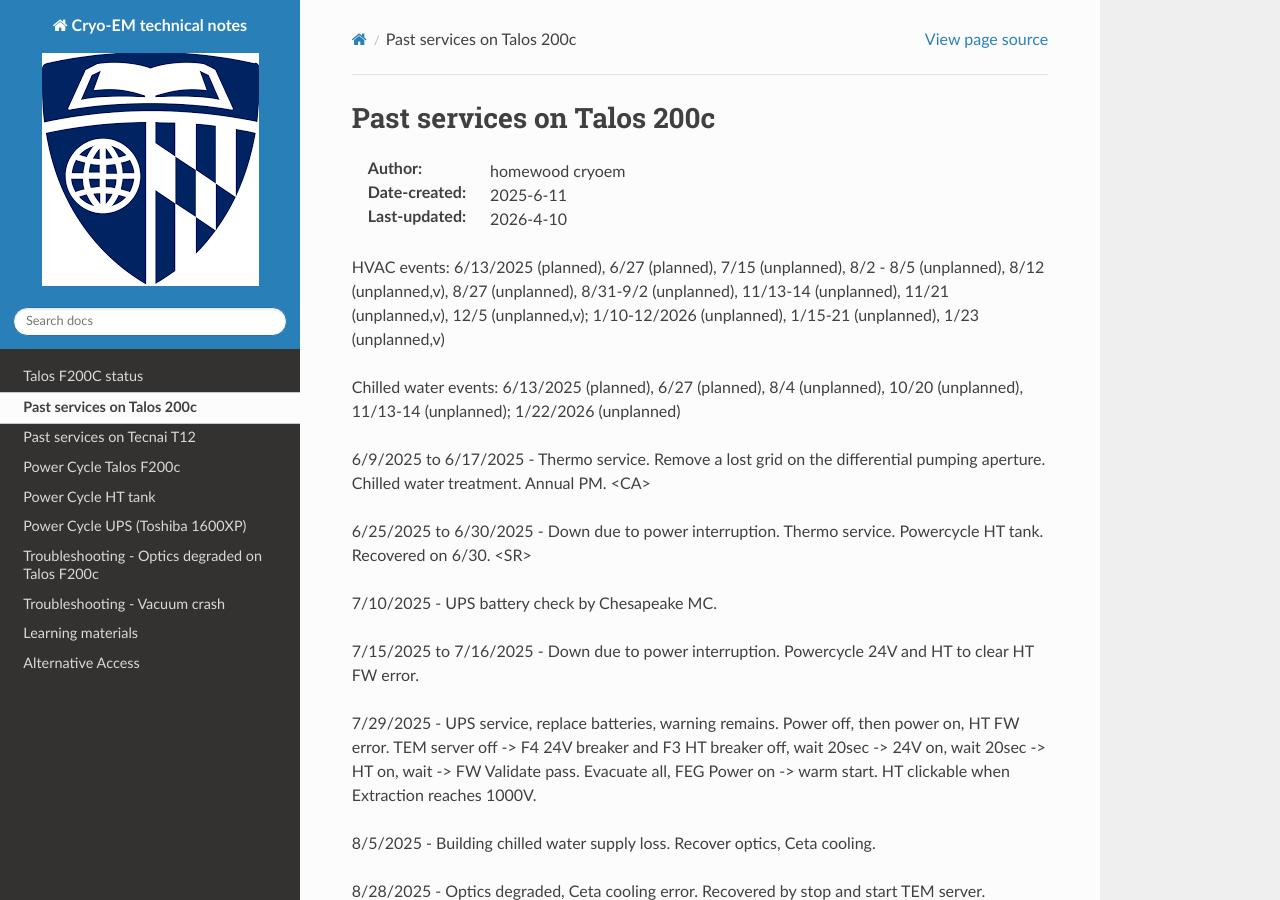
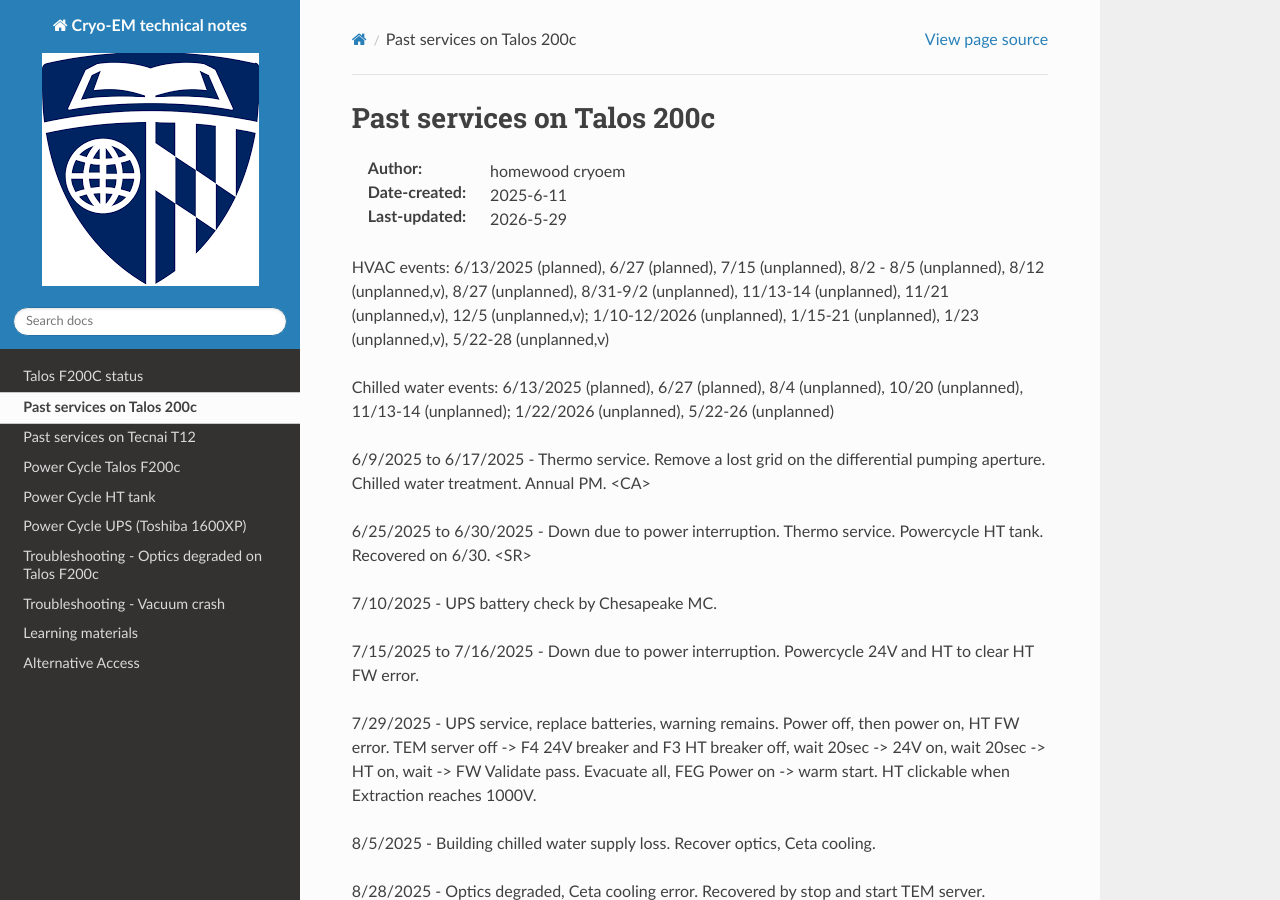
Before and after one commit to coherency224/hop-em, a Sphinx documentation site: the page built from docs/source/Past_services.rst, in a window 1280 px wide and 900 px high. Built offline with Sphinx 7.4.7 and the Read the Docs theme 3.1.0, drawn with Linux system fonts in a browser that asks for light colours; pages that are not in the unit, such as notebooks, are missing from menus; some of the changed text lies outside the part shown.

Commit message:
Update Past_services.rst

```diff
--- a/docs/source/Past_services.rst
+++ b/docs/source/Past_services.rst
@@ -5,11 +5,11 @@
 
 :Author: homewood cryoem
 :Date-created: 2025-6-11
-:Last-updated: 2026-4-10
+:Last-updated: 2026-5-29
 
-HVAC events: 6/13/2025 (planned), 6/27 (planned), 7/15 (unplanned), 8/2 - 8/5 (unplanned), 8/12 (unplanned,v), 8/27 (unplanned), 8/31-9/2 (unplanned), 11/13-14 (unplanned), 11/21 (unplanned,v), 12/5 (unplanned,v); 1/10-12/2026 (unplanned), 1/15-21 (unplanned), 1/23 (unplanned,v)
+HVAC events: 6/13/2025 (planned), 6/27 (planned), 7/15 (unplanned), 8/2 - 8/5 (unplanned), 8/12 (unplanned,v), 8/27 (unplanned), 8/31-9/2 (unplanned), 11/13-14 (unplanned), 11/21 (unplanned,v), 12/5 (unplanned,v); 1/10-12/2026 (unplanned), 1/15-21 (unplanned), 1/23 (unplanned,v), 5/22-28 (unplanned,v)
 
-Chilled water events: 6/13/2025 (planned), 6/27 (planned), 8/4 (unplanned), 10/20 (unplanned),  11/13-14 (unplanned); 1/22/2026 (unplanned)
+Chilled water events: 6/13/2025 (planned), 6/27 (planned), 8/4 (unplanned), 10/20 (unplanned),  11/13-14 (unplanned); 1/22/2026 (unplanned), 5/22-26 (unplanned)
 
 6/9/2025 to 6/17/2025 - Thermo service. Remove a lost grid on the differential pumping aperture. Chilled water treatment. Annual PM. <CA>
 
@@ -47,6 +47,8 @@
 
 4/7/2026 - Optics degraded, Ceta cooling error. Recovered by clearing history in ceta panel, pressing Recover in Optics panel (4/10).
 
+5/4/2026 - Electron source died. 5/13, Tip change bakeout; 5/15 bake out failed; ~5/19, replace IGP, bake out; 5/21 wait for seals and clamping ring.
+
 Past services on Tecnai T12
 ==========================
 
```
